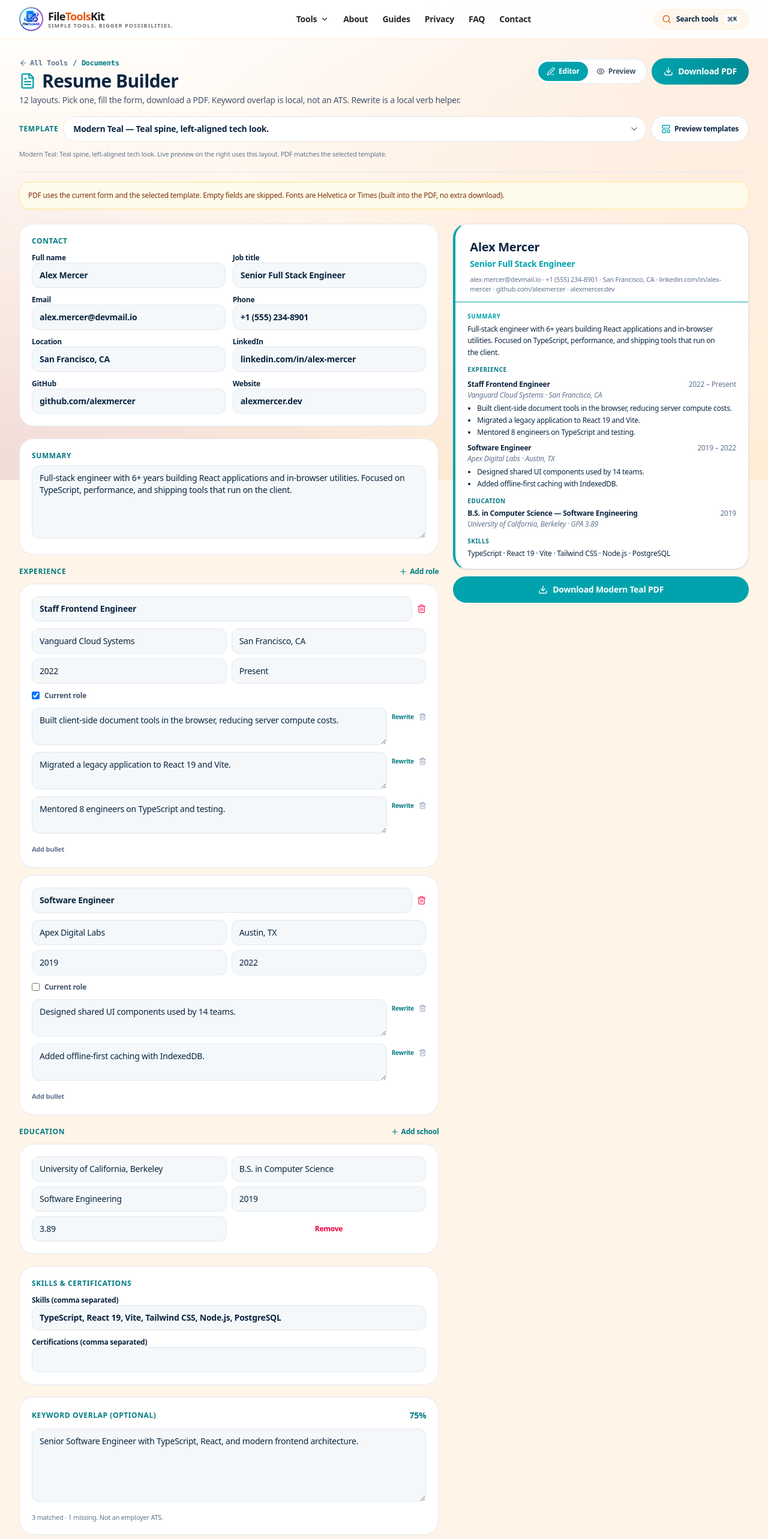
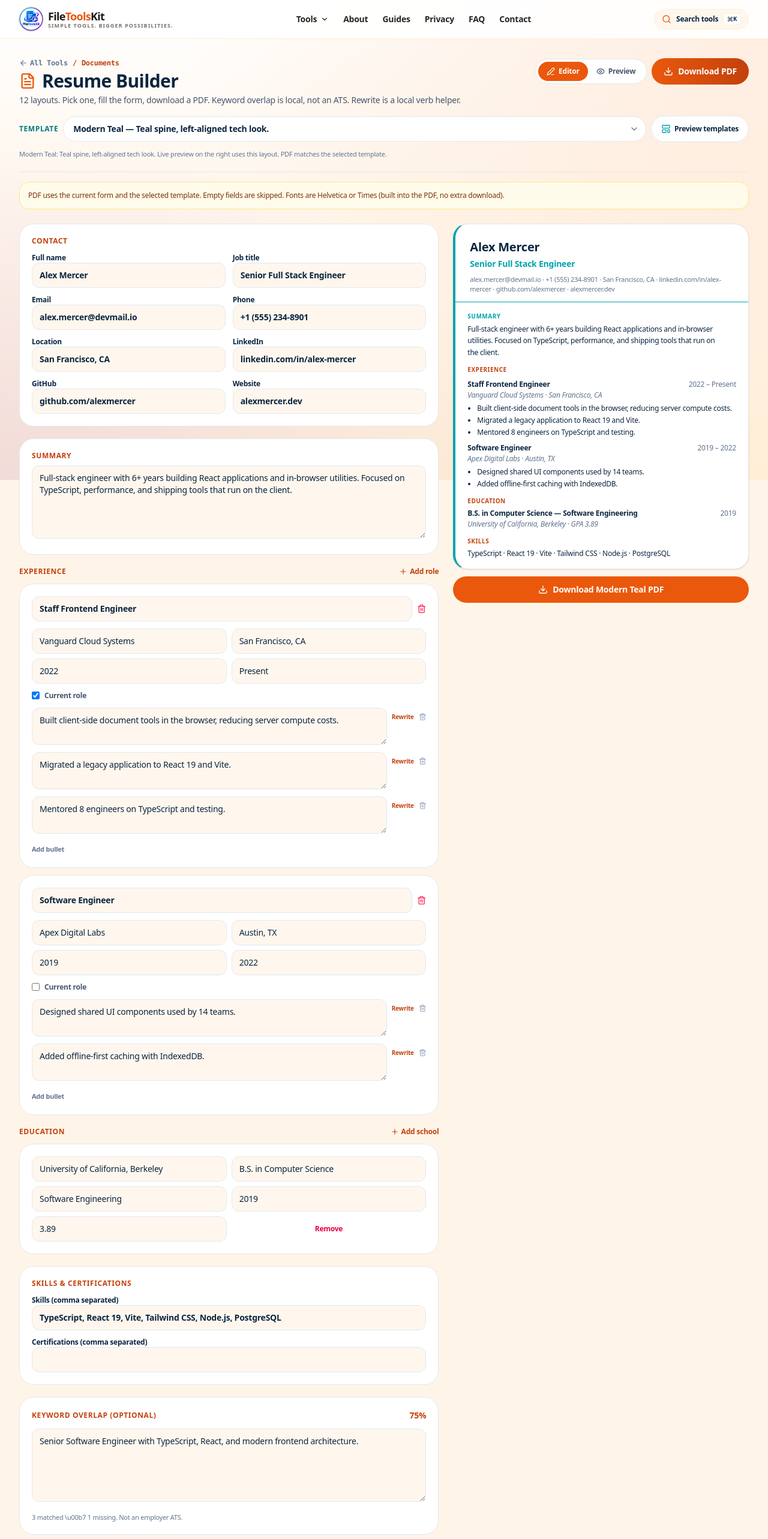
Before and after one commit to Sourendas/OmniCraft-Studio, a React (Vite) app: page /resume-builder in a window 1280 px wide. Shown: the top 2566 px of the page at 60% size. Built offline with nearby package versions, Linux system fonts and the light colour scheme.

Commit message:
Citrus theme on Resume Builder

```diff
--- a/src/pages/tools/ResumeBuilderPage.tsx
+++ b/src/pages/tools/ResumeBuilderPage.tsx
@@ -65,7 +65,7 @@ const SAMPLE: ResumeData = {
 };
 
 const field =
-  'w-full px-3 py-2.5 rounded-xl bg-[#F4F8FA] border border-slate-200 text-sm text-[#0A2540]';
+  'w-full px-3 py-2.5 rounded-xl bg-[#FFF7ED] border border-slate-200 text-sm text-[#0A2540]';
 
 export const ResumeBuilderPage: React.FC = () => {
   const [tab, setTab] = useState<'edit' | 'preview'>('edit');
@@ -127,7 +127,7 @@ export const ResumeBuilderPage: React.FC = () => {
   };
 
   const handleDownload = () => downloadResumePdf(data, template);
-  const contacts = [data.email, data.phone, data.location, data.linkedin, data.github, data.website].filter(Boolean).join(' · ');
+  const contacts = [data.email, data.phone, data.location, data.linkedin, data.github, data.website].filter(Boolean).join(' \u00b7 ');
   const currentName = RESUME_TEMPLATES.find((t) => t.id === template)?.name || 'Modern Teal';
 
   return (
@@ -135,15 +135,15 @@ export const ResumeBuilderPage: React.FC = () => {
       <div className="flex flex-col gap-4 pb-5 border-b border-slate-200">
         <div className="flex flex-col sm:flex-row sm:items-start justify-between gap-4">
           <div className="min-w-0">
-            <div className="flex items-center gap-2 text-xs font-mono text-[#007A82] mb-1 font-bold">
-              <Link to="/" className="text-slate-500 hover:text-[#00A3AD] flex items-center gap-1">
+            <div className="flex items-center gap-2 text-xs font-mono text-[#C2410C] mb-1 font-bold">
+              <Link to="/" className="text-slate-500 hover:text-[#EA580C] flex items-center gap-1">
                 <ArrowLeft className="w-3.5 h-3.5" /> All Tools
               </Link>
               <span>/</span>
               <span>Documents</span>
             </div>
             <h1 className="text-2xl sm:text-3xl font-black text-[#0A2540] flex items-center gap-2.5">
-              <FileText className="w-7 h-7 text-[#00A3AD] shrink-0" /> Resume Builder
+              <FileText className="w-7 h-7 text-[#EA580C] shrink-0" /> Resume Builder
             </h1>
             <p className="text-sm text-slate-600 mt-1 font-medium">
               12 layouts. Pick one, fill the form, download a PDF. Keyword overlap is local, not an ATS. Rewrite is a local verb helper.
@@ -151,14 +151,14 @@ export const ResumeBuilderPage: React.FC = () => {
           </div>
           <div className="flex flex-wrap items-center gap-2 shrink-0">
             <div className="flex bg-white border border-slate-200 rounded-full p-1">
-              <button onClick={() => setTab('edit')} className={`flex items-center gap-1.5 px-3.5 py-2 rounded-full text-xs font-bold ${tab === 'edit' ? 'bg-[#00A3AD] text-white' : 'text-slate-600'}`}>
+              <button onClick={() => setTab('edit')} className={`flex items-center gap-1.5 px-3.5 py-2 rounded-full text-xs font-bold ${tab === 'edit' ? 'bg-[#EA580C] text-white' : 'text-slate-600'}`}>
                 <Edit3 className="w-3.5 h-3.5" /> Editor
               </button>
-              <button onClick={() => setTab('preview')} className={`flex items-center gap-1.5 px-3.5 py-2 rounded-full text-xs font-bold ${tab === 'preview' ? 'bg-[#00A3AD] text-white' : 'text-slate-600'}`}>
+              <button onClick={() => setTab('preview')} className={`flex items-center gap-1.5 px-3.5 py-2 rounded-full text-xs font-bold ${tab === 'preview' ? 'bg-[#EA580C] text-white' : 'text-slate-600'}`}>
                 <Eye className="w-3.5 h-3.5" /> Preview
               </button>
             </div>
-            <button id="download-resume-pdf-btn" type="button" onClick={handleDownload} className="flex items-center justify-center gap-2 px-5 py-2.5 rounded-full bg-gradient-to-r from-[#00A3AD] to-[#008C95] text-white text-sm font-black min-h-11">
+            <button id="download-resume-pdf-btn" type="button" onClick={handleDownload} className="flex items-center justify-center gap-2 px-5 py-2.5 rounded-full bg-gradient-to-r from-[#EA580C] to-[#C2410C] text-white text-sm font-black min-h-11">
               <Download className="w-4 h-4" /> Download PDF
             </button>
           </div>
@@ -173,7 +173,7 @@ export const ResumeBuilderPage: React.FC = () => {
       <div className="grid grid-cols-1 lg:grid-cols-12 gap-6 mt-6 items-start">
         <div className={`lg:col-span-7 space-y-5 ${tab === 'preview' ? 'hidden lg:block' : ''}`}>
           <section className="rounded-3xl bg-white border border-slate-200 p-5 space-y-3">
-            <h2 className="text-xs font-black uppercase tracking-wider text-[#007A82]">Contact</h2>
+            <h2 className="text-xs font-black uppercase tracking-wider text-[#C2410C]">Contact</h2>
             <div className="grid grid-cols-1 sm:grid-cols-2 gap-3">
               <label className="text-xs font-bold">Full name<input className={field} value={data.fullName} onChange={(e) => patch({ fullName: e.target.value })} /></label>
               <label className="text-xs font-bold">Job title<input className={field} value={data.jobTitle} onChange={(e) => patch({ jobTitle: e.target.value })} /></label>
@@ -187,14 +187,14 @@ export const ResumeBuilderPage: React.FC = () => {
           </section>
 
           <section className="rounded-3xl bg-white border border-slate-200 p-5">
-            <h2 className="text-xs font-black uppercase tracking-wider text-[#007A82] mb-2">Summary</h2>
+            <h2 className="text-xs font-black uppercase tracking-wider text-[#C2410C] mb-2">Summary</h2>
             <textarea rows={5} className={field} value={data.summary} onChange={(e) => patch({ summary: e.target.value })} />
           </section>
 
           <section className="space-y-3">
             <div className="flex items-center justify-between">
-              <h2 className="text-xs font-black uppercase tracking-wider text-[#007A82]">Experience</h2>
-              <button type="button" onClick={() => setData((prev) => ({ ...prev, experience: [{ id: Date.now().toString(), company: '', position: '', startDate: '', endDate: '', current: false, location: '', bullets: [''] }, ...prev.experience] }))} className="text-xs font-bold text-[#007A82] flex items-center gap-1">
+              <h2 className="text-xs font-black uppercase tracking-wider text-[#C2410C]">Experience</h2>
+              <button type="button" onClick={() => setData((prev) => ({ ...prev, experience: [{ id: Date.now().toString(), company: '', position: '', startDate: '', endDate: '', current: false, location: '', bullets: [''] }, ...prev.experience] }))} className="text-xs font-bold text-[#C2410C] flex items-center gap-1">
                 <Plus className="w-3.5 h-3.5" /> Add role
               </button>
             </div>
@@ -216,7 +216,7 @@ export const ResumeBuilderPage: React.FC = () => {
                 {exp.bullets.map((b, i) => (
                   <div key={i} className="flex gap-2 items-start">
                     <textarea rows={2} className={field} value={b} onChange={(e) => setData((p) => ({ ...p, experience: p.experience.map((x) => { if (x.id !== exp.id) return x; const bullets = [...x.bullets]; bullets[i] = e.target.value; return { ...x, bullets }; }) }))} />
-                    <button type="button" onClick={() => rewriteBullet(exp.id, i, b)} className="text-[10px] font-bold text-[#007A82] shrink-0 pt-2">Rewrite</button>
+                    <button type="button" onClick={() => rewriteBullet(exp.id, i, b)} className="text-[10px] font-bold text-[#C2410C] shrink-0 pt-2">Rewrite</button>
                     <button type="button" onClick={() => setData((p) => ({ ...p, experience: p.experience.map((x) => (x.id === exp.id ? { ...x, bullets: x.bullets.filter((_, j) => j !== i) } : x)) }))} className="pt-2" aria-label="Remove bullet"><Trash2 className="w-3.5 h-3.5 text-slate-400" /></button>
                   </div>
                 ))}
@@ -227,8 +227,8 @@ export const ResumeBuilderPage: React.FC = () => {
 
           <section className="space-y-3">
             <div className="flex items-center justify-between">
-              <h2 className="text-xs font-black uppercase tracking-wider text-[#007A82]">Education</h2>
-              <button type="button" onClick={() => setData((p) => ({ ...p, education: [...p.education, { id: Date.now().toString(), school: '', degree: '', field: '', graduationYear: '', gpa: '' }] }))} className="text-xs font-bold text-[#007A82] flex items-center gap-1">
+              <h2 className="text-xs font-black uppercase tracking-wider text-[#C2410C]">Education</h2>
+              <button type="button" onClick={() => setData((p) => ({ ...p, education: [...p.education, { id: Date.now().toString(), school: '', degree: '', field: '', graduationYear: '', gpa: '' }] }))} className="text-xs font-bold text-[#C2410C] flex items-center gap-1">
                 <Plus className="w-3.5 h-3.5" /> Add school
               </button>
             </div>
@@ -245,21 +245,21 @@ export const ResumeBuilderPage: React.FC = () => {
           </section>
 
           <section className="rounded-3xl bg-white border border-slate-200 p-5 space-y-3">
-            <h2 className="text-xs font-black uppercase tracking-wider text-[#007A82]">Skills & certifications</h2>
+            <h2 className="text-xs font-black uppercase tracking-wider text-[#C2410C]">Skills & certifications</h2>
             <label className="text-xs font-bold block">Skills (comma separated)<input className={field} value={data.skills.join(', ')} onChange={(e) => patch({ skills: e.target.value.split(',').map((s) => s.trim()).filter(Boolean) })} /></label>
             <label className="text-xs font-bold block">Certifications (comma separated)<input className={field} value={data.certifications.join(', ')} onChange={(e) => patch({ certifications: e.target.value.split(',').map((s) => s.trim()).filter(Boolean) })} /></label>
           </section>
 
           <section className="rounded-3xl bg-white border border-slate-200 p-5 space-y-3">
             <div className="flex items-center justify-between gap-3">
-              <h2 className="text-xs font-black uppercase tracking-wider text-[#007A82]">Keyword overlap (optional)</h2>
-              <span className="text-sm font-black text-[#007A82]">{overlap.score}%</span>
+              <h2 className="text-xs font-black uppercase tracking-wider text-[#C2410C]">Keyword overlap (optional)</h2>
+              <span className="text-sm font-black text-[#C2410C]">{overlap.score}%</span>
             </div>
             <textarea rows={5} className={field} placeholder="Paste a job description to see local keyword overlap" value={data.targetJobDescription} onChange={(e) => patch({ targetJobDescription: e.target.value })} />
-            <p className="text-[11px] text-slate-500 font-medium">{overlap.matched.length} matched · {overlap.missing.length} missing. Not an employer ATS.</p>
+            <p className="text-[11px] text-slate-500 font-medium">{overlap.matched.length} matched \u00b7 {overlap.missing.length} missing. Not an employer ATS.</p>
           </section>
 
-          <button type="button" onClick={handleDownload} className="w-full flex items-center justify-center gap-2 px-5 py-3 rounded-full bg-gradient-to-r from-[#00A3AD] to-[#008C95] text-white text-sm font-black min-h-12">
+          <button type="button" onClick={handleDownload} className="w-full flex items-center justify-center gap-2 px-5 py-3 rounded-full bg-gradient-to-r from-[#EA580C] to-[#C2410C] text-white text-sm font-black min-h-12">
             <Download className="w-4 h-4" /> Download {currentName} PDF
           </button>
           <AdBanner type="in-content" />
@@ -269,14 +269,14 @@ export const ResumeBuilderPage: React.FC = () => {
           <LiveResumePreview template={template} name={data.fullName} title={data.jobTitle} contacts={contacts} summary={data.summary}>
             {data.experience.length > 0 && (
               <div>
-                <h3 className="text-[10px] font-black uppercase tracking-wider text-[#007A82] mb-1">Experience</h3>
+                <h3 className="text-[10px] font-black uppercase tracking-wider text-[#C2410C] mb-1">Experience</h3>
                 {data.experience.map((exp) => (
                   <div key={exp.id} className="mt-2">
                     <div className="flex justify-between gap-2 font-bold">
                       <span>{exp.position}</span>
                       <span className="text-slate-500 font-normal shrink-0">{exp.startDate} – {exp.current ? 'Present' : exp.endDate}</span>
                     </div>
-                    <p className="text-slate-500 italic">{[exp.company, exp.location].filter(Boolean).join(' · ')}</p>
+                    <p className="text-slate-500 italic">{[exp.company, exp.location].filter(Boolean).join(' \u00b7 ')}</p>
                     <ul className="list-disc ml-4 mt-1 space-y-0.5">{exp.bullets.filter(Boolean).map((b, i) => <li key={i}>{b}</li>)}</ul>
                   </div>
                 ))}
@@ -284,29 +284,29 @@ export const ResumeBuilderPage: React.FC = () => {
             )}
             {data.education.length > 0 && (
               <div>
-                <h3 className="text-[10px] font-black uppercase tracking-wider text-[#007A82] mb-1">Education</h3>
+                <h3 className="text-[10px] font-black uppercase tracking-wider text-[#C2410C] mb-1">Education</h3>
                 {data.education.map((edu) => (
                   <div key={edu.id} className="mt-1">
-                    <div className="flex justify-between gap-2 font-bold"><span>{[edu.degree, edu.field].filter(Boolean).join(' — ')}</span><span className="font-normal text-slate-500">{edu.graduationYear}</span></div>
-                    <p className="text-slate-500 italic">{edu.school}{edu.gpa ? ` · GPA ${edu.gpa}` : ''}</p>
+                    <div className="flex justify-between gap-2 font-bold"><span>{[edu.degree, edu.field].filter(Boolean).join(' \u2014 ')}</span><span className="font-normal text-slate-500">{edu.graduationYear}</span></div>
+                    <p className="text-slate-500 italic">{edu.school}{edu.gpa ? ` \u00b7 GPA ${edu.gpa}` : ''}</p>
                   </div>
                 ))}
               </div>
             )}
             {data.skills.length > 0 && template !== 'sidebar' && (
               <div>
-                <h3 className="text-[10px] font-black uppercase tracking-wider text-[#007A82] mb-1">Skills</h3>
-                <p>{data.skills.join(' · ')}</p>
+                <h3 className="text-[10px] font-black uppercase tracking-wider text-[#C2410C] mb-1">Skills</h3>
+                <p>{data.skills.join(' \u00b7 ')}</p>
               </div>
             )}
             {data.certifications.length > 0 && (
               <div>
-                <h3 className="text-[10px] font-black uppercase tracking-wider text-[#007A82] mb-1">Certifications</h3>
-                <p>{data.certifications.join(' · ')}</p>
+                <h3 className="text-[10px] font-black uppercase tracking-wider text-[#C2410C] mb-1">Certifications</h3>
+                <p>{data.certifications.join(' \u00b7 ')}</p>
               </div>
             )}
           </LiveResumePreview>
-          <button type="button" onClick={handleDownload} className="mt-3 w-full flex items-center justify-center gap-2 px-4 py-3 rounded-full bg-[#00A3AD] text-white text-sm font-black">
+          <button type="button" onClick={handleDownload} className="mt-3 w-full flex items-center justify-center gap-2 px-4 py-3 rounded-full bg-[#EA580C] text-white text-sm font-black">
             <Download className="w-4 h-4" /> Download {currentName} PDF
           </button>
         </div>
```
